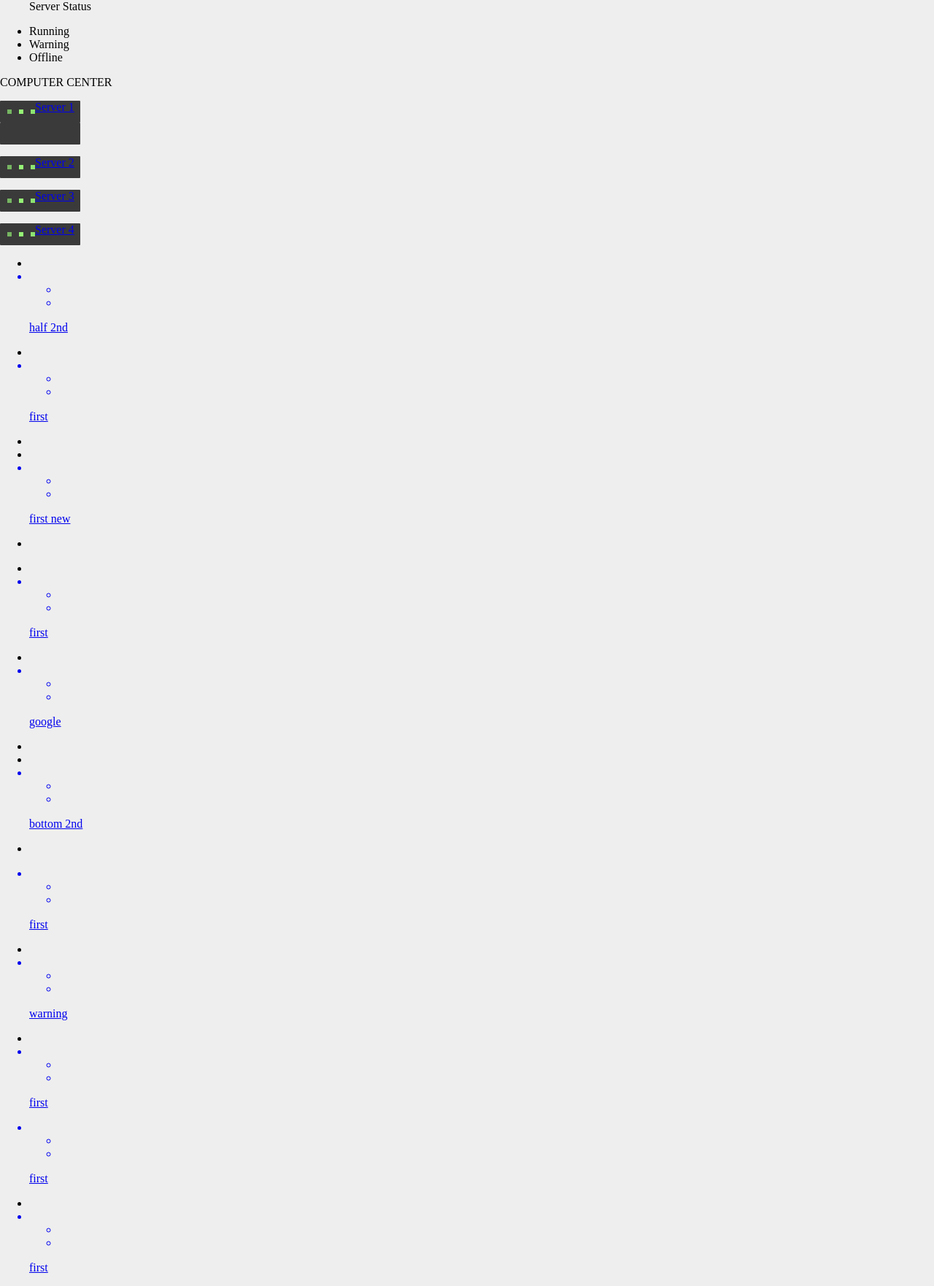
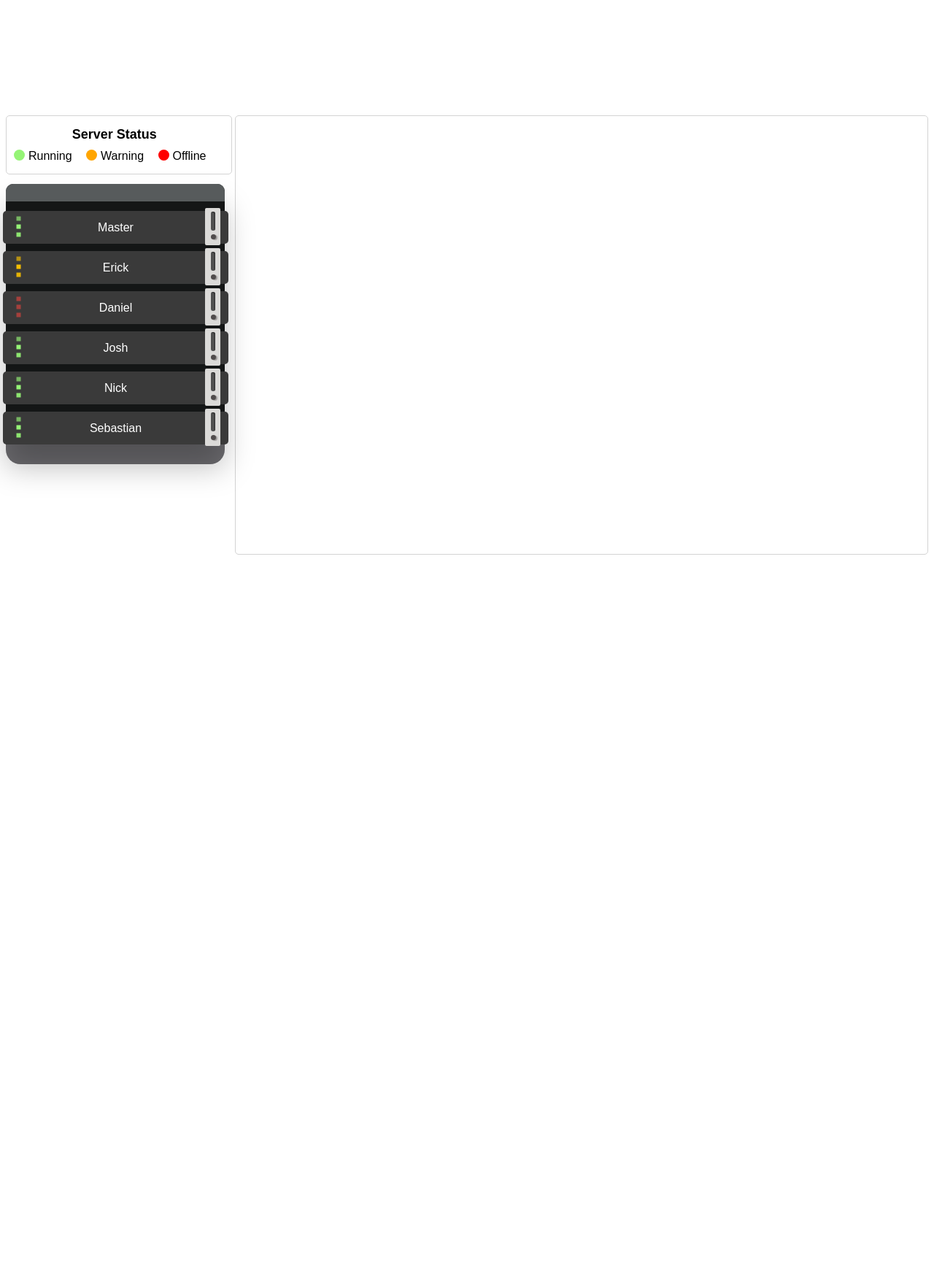
Before and after one commit to xdmtk/elysium, a PHP site: page / in a window 1280 px wide. Shown: the whole page at 73% size. After the commit the page ends 760 px from the top, so only its background shows below. Run offline with PHP 8.4, Linux system fonts and the light colour scheme.

Commit message:
#17 - Basic styling for log page

```diff
--- a/src/web/admin-panel/index.php
+++ b/src/web/admin-panel/index.php
@@ -86,80 +86,250 @@ function get_log_data() {
 ?>
 
 <style>
-    @import url(https://fonts.googleapis.com/css?family=Lato:100,400);
+.server-status-info p{
+  margin:auto;
+  padding:10px;
+  margin-top:-10px;
+  margin-left:-13px;
+  font-weight:bold;
+  text-align:center;
+  font-size:18px;
+}
+.server-status-info{
+  list-style-type: none;
+  padding:15px;
+  font-family:arial;
+  margin:auto;
+  text-align:center;
+  border:1px solid lightgrey;
+  border-radius:5px;
+  display:inline-block;
+  margin-top: 150px;
 
-    body{
-        margin: 0;
-        padding: 0;
-        background: #eee;
+}
+.log-output-area {
+  border:1px solid lightgrey;
+  border-radius:5px;
+  float: right;
+  height: 600px;
+  width: 75%;
+  margin-top: 150px;
+}
+.server-status-info li{
+  margin-left:15px;
+  margin-right:20px;
+  display:inline-block;
 }
 
-    .box{
-        width: 250px;
-        height: 200px;
+.server-status-info li:before{
+  position:absolute;
+  margin-left:-20px;
+  width:15px;
+  height:15px;
+  background-color:#95f476;
+  content:"";
+  border-radius:10px;
+}
+.server-status-info .warning:before{
+  background-color:orange;
+}
+.server-status-info .offline:before{
+  background-color:red;
+}
+.server-rack a{
+  text-decoration:none;
+}
+.server-rack{
+      -webkit-box-sizing: border-box;
+              box-sizing: border-box;
+    background-color: #141616;
+    width: 300px;
+    height: auto;
+    border-radius: 10px 10px 0px 0px;
+    /*margin: 20px auto;*/
+    position: relative;
+  -webkit-box-shadow:0 31px 40px 0px rgba(0, 0, 0, 0.25);
+          box-shadow:0 31px 40px 0px rgba(0, 0, 0, 0.25);
+}
+.server-rack:after{
+width: 100%;
+    height: 47px;
+    background-color: #6e6d71;
     position: absolute;
-        left: calc(50% - 125px);
-        top: calc(50% - 100px);
-        left: -webkit-calc(50% - 125px);
-        top: -webkit-calc(50% - 100px);
+    content: "";
+    bottom: -27px;
+    border-radius: 0px 0px 20px 20px;
+    z-index: -1;
+
+}
+.server-rack .label{
+    color: white;
+    font-weight: bold;
+    background-color: #575b5c;
+    border-radius: 10px 10px 0 0;
+    font-family: arial;
+    text-align: center;
+    padding: 12px !important;
+    font-size: 13px;
+
+
 }
 
-    .box span{
-        font-family: 'Lato', sans-serif;
-        font-weight: 300;
-        font-size: 20px;
+.server-inner{
+    border: 1px solid #9da1a6;
+    background-color: #f4f4f4;
+    border-radius: 5px 5px 0px 0px;
+    height: auto;
+    width: 90%;
+    z-index: 99999;
     position: absolute;
+    left: 50%;
+    top: 50%;
+    -webkit-transform: translate(-50%,-50%);
+        -ms-transform: translate(-50%,-50%);
+            transform: translate(-50%,-50%);
+    overflow: hidden;
+  -webkit-box-shadow:inset 1px 1px 3px 0px #848181;
+          box-shadow:inset 1px 1px 3px 0px #848181;
 }
 
-    .box span:nth-child(2){
-        top: 2px;
-        left: 125px;
+
+.server{
+margin-top: 10px;
+    position: relative;
+    width: 103%;
+    left: -4px;
+    border-radius: 5px;
+    margin-bottom: 10px;
+    height: 45px;
+    background-color: #3a3a3a;
+    -webkit-transition: all 0.3s ease;
+    -o-transition: all 0.3s ease;
+    transition: all 0.3s ease;
 }
 
-    .box span:nth-child(7){
-        top: 85px;
-        left: 125px;
+.server:hover{
+  -webkit-transform:scale(1.1);
+      -ms-transform:scale(1.1);
+          transform:scale(1.1);
+}
+.server:hover .hdd{
+   // background-color: #c5c5c5;
+    -webkit-box-shadow: 1px 1px 2px 1px #3636366b;
+            box-shadow: 1px 1px 2px 1px #3636366b;
+}
+.server:hover:before{
+  background-color:white;
+}
+/*
+.server:after{
+    content: '';
+    position: absolute;
+    top: 42%;
+    left: 84%;
+    width: 52px;
+    height: 10px;
+    transform: rotate(90deg);
+    background-color: #8d8d8d;
+    border-radius: 3px;
+    box-shadow: -1px 2px 1px #0000005e;
+
+}*/
+.server:before{
+    content: '';
+    position: absolute;
+    top: 44%;
+    left: -5%;
+    width: 40px;
+    height: 0px;
+    -webkit-transform: rotate(90deg);
+        -ms-transform: rotate(90deg);
+            transform: rotate(90deg);
+    background-color: #d6d6d6;
+    border-radius: 6px;
+    -webkit-box-shadow: 0px -1px 1px #3a3a3a;
+            box-shadow: 0px -1px 1px #3a3a3a;
+
+}
+.hdd{
+    -webkit-transition: all 0.3s ease;
+    -o-transition: all 0.3s ease;
+    transition: all 0.3s ease;
+    position: absolute;
+    top: 25%;
+    right: -4px;
+    border-radius: 2px;
+    width: 51px;
+    height: 21px;
+    background-color: #dbdad8;
+    -webkit-transform: rotate(90deg);
+        -ms-transform: rotate(90deg);
+            transform: rotate(90deg);
+}
+.hdd:before{
+    content: '';
+    position: absolute;
+    top: 28%;
+    left: 70%;
+    width: 7px;
+    border-radius: 19px;
+    -webkit-box-shadow: 1px -2px 1px #5652526e;
+            box-shadow: 1px -2px 1px #5652526e;
+    height: 7px;
+    background-color: #504c4c;
+}
+.hdd:after{
+    content: '';
+    position: absolute;
+    top: 31%;
+    left: 10%;
+    width: 26px;
+    height: 6px;
+    background-color: #505050;
+    border-radius: 10px;
+    -webkit-box-shadow: inset 1px 1px 1px #2e2e2e;
+            box-shadow: inset 1px 1px 1px #2e2e2e;
+}
+.server-info{
+  text-align:center;
+color: white;
+    font-family: arial;
+    position: absolute;
+    left: 50%;
+    top: 15%;
+    -webkit-transform: translate(-50%,-50%);
+        -ms-transform: translate(-50%,-50%);
+            transform: translate(-50%,-50%);
 }
 
-    .box span:nth-child(12){
-        top: 165px;
-        left: 125px;
+.server-status{
+  list-style-type:none;
+  padding:0;
+  margin-left:10px;
+      -webkit-transform: rotate(90deg);
+          -ms-transform: rotate(90deg);
+              transform: rotate(90deg);
+    position: absolute;
+  top: -5px;
+  z-index:999;
 }
-
-    .server{
-        width: 110px;
-        height: 30px;
-        background: #3a3a3a;
-        border-radius: 1px;
-    }
-
-    .server ul{
-        margin: 0;
-        padding: 0;
-        list-style: none;
-    }
-
-    .server:first-child ul li{
+.server-status li{
     width: 6px;
   height: 6px;
   float: left;
-        margin-left: 10px;
-        margin-top: 12px;
+  margin-left: 5px;
+  margin-top: 10px;
   background: rgba(149,244,118,0.6);
+    -webkit-animation: pattern1 0.14s linear infinite;
+
 }
-
-    .server ul li:first-child{
-        -webkit-animation: pattern1 0.14s linear infinite;
-    }
-
-    .server ul li:nth-child(2){
+.server-status li:nth-child(2){
   -webkit-animation: pattern1 0.14s 0.02s linear infinite;
 }
 
-    .server ul li:last-child{
+.server-status li:last-child{
   -webkit-animation: pattern1 0.14s 0.05s linear infinite;
 }
-
 @-webkit-keyframes pattern1{
   0%{
     background: rgba(149,244,118,0.6);
@@ -169,27 +339,27 @@ function get_log_data() {
   }
 }
 
-    .warning ul li{
-        width: 6px;
-        height: 6px;
-        float: left;
-        margin-left: 10px;
-        margin-top: 12px;
-        background: rgba(245,190,0,0.6);
+.server-warning li{
+  background-color:orange;
+}
+.server-warning li:first-child{
+  -webkit-animation: pattern2 0.14s linear infinite;
+
+animation: pattern2 0.14s linear infinite;
+
+
 }
 
-    .warning ul li:first-child{
-        -webkit-animation: pattern2 0.14s linear infinite;
+.server-warning li:nth-child(2){
+
+  -webkit-animation: pattern2 0.14s 0.02s linear infinite;
+animation: pattern2 0.14s 0.02s linear infinite;
 }
 
-    .warning ul li:nth-child(2){
-        -webkit-animation: pattern2 0.14s 0.02s linear infinite;
+.server-warning li:last-child{
+  -webkit-animation: pattern2 0.14s 0.05s linear infinite;
+animation: pattern2 0.14s 0.05s linear infinite;
 }
-
-    .warning ul li:last-child{
-        -webkit-animation: pattern2 0.14s 0.05s linear infinite;
-    }
-
 @-webkit-keyframes pattern2{
   0%{
     background: rgba(245,190,0,0.6);
@@ -198,25 +368,20 @@ function get_log_data() {
     background: rgba(245,190,0,1);
   }
 }
-
-    .error ul li{
-        width: 6px;
-        height: 6px;
-        float: left;
-        margin-left: 10px;
-        margin-top: 12px;
-        background: rgba(236,69,62,0.6);
+.server-offline li{
+  background-color:red;
 }
 
-    .error ul li:first-child{
+
+.server-offline  li:first-child{
   -webkit-animation: pattern3 0.9s linear infinite;
 }
 
-    .error ul li:nth-child(2){
+.server-offline li:nth-child(2){
   -webkit-animation: pattern3 0.9s linear infinite;
 }
 
-    .error ul li:last-child{
+.server-offline li:last-child{
   -webkit-animation: pattern3 0.9s linear infinite;
 }
 
@@ -231,19 +396,132 @@ function get_log_data() {
     background: rgba(236,69,62,1);
   }
 }
+
+
+.server-half-container{
+    padding: 6px;
+  width:auto;
+    position: relative;
+    height: 250px;
+    background-color: #73c0d7;
+    margin: auto -12px;
+    border-radius: 6px;
+    -webkit-box-sizing: border-box;
+            box-sizing: border-box;
+
+
+}
+.half-server li,.full-server li,.half-bottom-server li{
+  display:inline-block;
+  width:calc(100%/9);
+    border-radius:3px;
+  position:relative;
+  -webkit-transition:all 0.3s ease-in-out;
+  -o-transition:all 0.3s ease-in-out;
+  transition:all 0.3s ease-in-out;
+
+}
+.half-server li.active:hover,
+.full-server li.active:hover,
+.half-bottom-server li.active:hover{
+  -webkit-transform:scale(1.1);
+      -ms-transform:scale(1.1);
+          transform:scale(1.1);
+  background-color:#5c5a5a;
+}
+.half-server li p,.full-server li p,.half-bottom-server li p{
+position: absolute;
+    margin: 0px;
+    z-index: 999;
+    white-space: nowrap;
+    top: 50%;
+    left: 50%;
+    padding: 0px;
+    -webkit-transform: translate(-50%, -50%) rotate(-90deg);
+        -ms-transform: translate(-50%, -50%) rotate(-90deg);
+            transform: translate(-50%, -50%) rotate(-90deg);
+  font-size:12px;
+}
+
+.half-bottom-server:hover{
+  z-index: 99999;
+}
+.half-server:hover{
+  z-index: 99999;
+}
+.full-server li p{
+    font-size:18px;
+}
+
+.half-server li.active,
+.half-bottom-server li.active{
+  height:95%;
+}
+.full-server li.active{
+    height:95%;
+}
+.full-server li.active{
+  background-color:#3a3a3a;
+}
+.half-server li.active{
+  background-color:#3a3a3a;
+}
+.half-bottom-server li.active{
+  background-color:#3a3a3a;
+}
+.half-server,.half-bottom-server{
+    list-style-type: none;
+  display:block;
+  height:48%;
+  width:100%;
+  padding:0px;
+  margin:0px;
+  position:absolute;
+}
+.full-server{
+  list-style-type: none;
+  display:block;
+  height:100%;
+  width:100%;
+  padding:0px;
+  margin:0px;
+  position:absolute;
+}
+.half-bottom-server{
+  bottom:0;
+}
+.half-server,.full-server,.half-bottom-server{
+    width:95%;
+}
+
+.server-half-container .server-status{
+  -webkit-transform:rotate(0deg);
+      -ms-transform:rotate(0deg);
+          transform:rotate(0deg);
+    margin:0px;
+}
+.server-half-container .server-status li{
+  width:6px !important
+}
+
 </style>
 
 
-
 <ul class="server-status-info">
-    <p> Server Status</p>
+    <center><p> Server Status</p></center>
     <li>Running</li>
     <li class="warning">Warning</li>
     <li class="offline">Offline</li>
 </ul>
+<div class="log-output-area">
+
+
+
+</div>
+
 
 <div class="server-rack">
-    <P class="label"> COMPUTER CENTER</P>
+    <P class="label"</P>
 
     <a href="#/">
         <div class="server">
@@ -252,15 +530,11 @@ function get_log_data() {
                 <li></li>
                 <li></li>
             </ul>
-            <p class="server-info">Server 1</p>
+            <p class="server-info">Master</p>
             <div class="hdd"></div>
         </div>
     </a>
 
-    <a href="#/">
-        <div class="server">
-        </div>
-    </a>
 
     <a href="#/">
         <div class="server">
@@ -269,7 +543,7 @@ function get_log_data() {
                 <li></li>
                 <li></li>
             </ul>
-            <p class="server-info">Server 2</p>
+            <p class="server-info">Erick</p>
             <div class="hdd"></div>
         </div>
     </a>
@@ -281,7 +555,7 @@ function get_log_data() {
                 <li></li>
                 <li></li>
             </ul>
-            <p class="server-info">Server 3</p>
+            <p class="server-info">Daniel</p>
             <div class="hdd"></div>
         </div>
     </a>
@@ -293,141 +567,34 @@ function get_log_data() {
                 <li></li>
                 <li></li>
             </ul>
-            <p class="server-info">Server 4</p>
+            <p class="server-info">Josh</p>
+            <div class="hdd"></div>
+        </div>
+    </a>
+
+    <a href="#/">
+        <div class="server">
+            <ul class="server-status">
+                <li></li>
+                <li></li>
+                <li></li>
+            </ul>
+            <p class="server-info">Nick</p>
+            <div class="hdd"></div>
+        </div>
+    </a>
+
+    <a href="#/">
+        <div class="server">
+            <ul class="server-status">
+                <li></li>
+                <li></li>
+                <li></li>
+            </ul>
+            <p class="server-info">Sebastian</p>
             <div class="hdd"></div>
         </div>
     </a>
 
 
-
-    <div class="server-half-container">
-
-        <ul class="half-server">
-
-            <li></li>
-            <a href="#/">
-                <li class="active">
-                    <ul class="server-status">
-                        <li></li>
-                        <li></li>
-                    </ul>
-                    <p class="server-info">half 2nd</p>
-                </li>
-            </a>
-            <li></li>
-            <a href="#/">
-                <li class="active">
-                    <ul class="server-status">
-                        <li></li>
-                        <li></li>
-                    </ul>
-                    <p class="server-info">first</p>
-                </li>
-            </a>
-            <li></li>
-            <li></li>
-            <a href="#/">
-                <li class="active">
-                    <ul class="server-status">
-                        <li></li>
-                        <li></li>
-                    </ul>
-                    <p class="server-info">first new</p>
-                </li>
-            </a>
-            <li></li>
-        </ul>
-        <ul class="half-bottom-server">
-
-            <li></li>
-            <a href="#/">
-                <li class="active">
-                    <ul class="server-status">
-                        <li></li>
-                        <li></li>
-                    </ul>
-                    <p class="server-info">first</p>
-                </li>
-            </a>
-            <li></li>
-            <a href="http://www.google.com" target="_blank">
-                <li class="active">
-                    <ul class="server-status">
-                        <li></li>
-                        <li></li>
-                    </ul>
-                    <p class="server-info">google</p>
-                </li>
-            </a>
-            <li></li>
-            <li></li>
-            <a href="#/">
-                <li class="active">
-                    <ul class="server-status">
-                        <li></li>
-                        <li></li>
-                    </ul>
-                    <p class="server-info">bottom 2nd </p>
-                </li>
-            </a>
-            <li></li>
-        </ul>
-
-        <ul class="full-server">
-
-            <a href="#/">
-                <li class="active">
-                    <ul class="server-status server-warning">
-                        <li></li>
-                        <li></li>
-                    </ul>
-
-                    <p class="server-info">first</p>
-                </li>
-            </a>
-            <li></li>
-            <a href="#/">
-                <li class="active">
-                    <ul class="server-status">
-                        <li></li>
-                        <li></li>
-                    </ul>
-                    <p class="server-info ">
-
-                        warning</p>
-                </li>
-            </a>
-            <li></li>
-            <a href="#/">
-                <li class="active">
-                    <ul class="server-status">
-                        <li></li>
-                        <li></li>
-                    </ul>
-                    <p class="server-info">first</p>
-                </li>
-            </a>
-            <a href="#/">
-                <li class="active">
-                    <ul class="server-status">
-                        <li></li>
-                        <li></li>
-                    </ul>
-                    <p class="server-info">first</p>
-                </li>
-            </a>
-            <li></li>
-            <a href="#/">
-                <li class="active">
-                    <ul class="server-status server-offline">
-                        <li></li>
-                        <li></li>
-                    </ul>
-                    <p class="server-info">first</p>
-                </li>
-            </a>
-        </ul>
-
 </div>
-
-</div>
```
Lines whose indentation alone changed are shown as unchanged.
